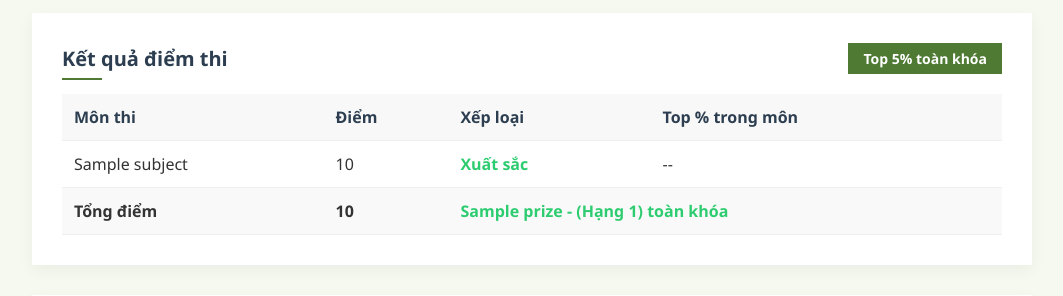
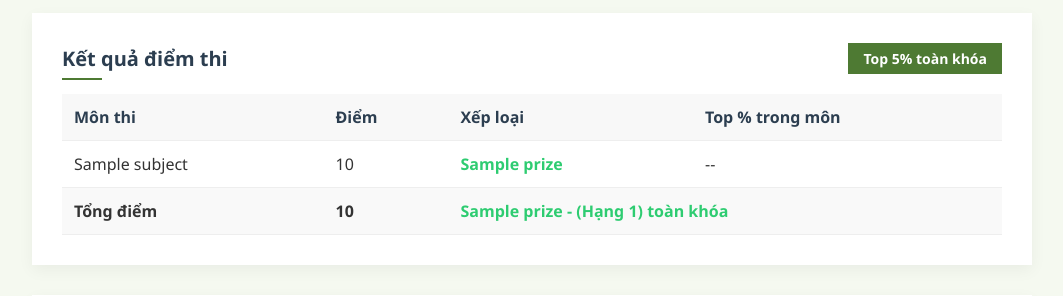
Before and after one commit to ntanthedev/bamboo, a Django app: template templates/tra-diem.html in a window 1280 px wide. Shown: the part 834-1130 px from the top of the page, without its empty margins (108-1171 px from the left). Run offline with Django 5.2, Linux system fonts and the light colour scheme; tables that the repository leaves empty hold one stand-in row (values such as "Sample post"); the template is opened without the code that fills it: values that come from a table or form of the project are taken from there, most other values are stand-ins (such as "Sample title", 1, 10 or a date in 2020).

Commit message:
Cập nhật giao diện hiển thị điểm trong tệp tra-diem.html bằng cách thay thế logic xếp hạng điểm bằng cách hiển thị giải thưởng tương ứng.

```diff
--- a/templates/tra-diem.html
+++ b/templates/tra-diem.html
@@ -150,21 +150,7 @@
                                     <td>{{ subject|default:"Toán" }}</td>
                                     <td id="scoreMath">{{ score|default:"--" }}</td>
                                     <td>
-                                        {% if score %}
-                                            {% if score >= 9.0 %}
-                                                <span class="grade-excellent">Xuất sắc</span>
-                                            {% elif score >= 8.0 %}
-                                                <span class="grade-excellent">Giỏi</span>
-                                            {% elif score >= 7.0 %}
-                                                <span class="grade-good">Khá</span>
-                                            {% elif score >= 5.0 %}
-                                                <span class="grade-average">Trung bình</span>
-                                            {% else %}
-                                                <span class="grade-poor">Yếu</span>
-                                            {% endif %}
-                                        {% else %}
-                                            <span>--</span>
-                                        {% endif %}
+                                        <span class="grade-excellent">{{ prize }}</span>
                                     </td>
                                     <td>
                                         {% if rank %}
```
